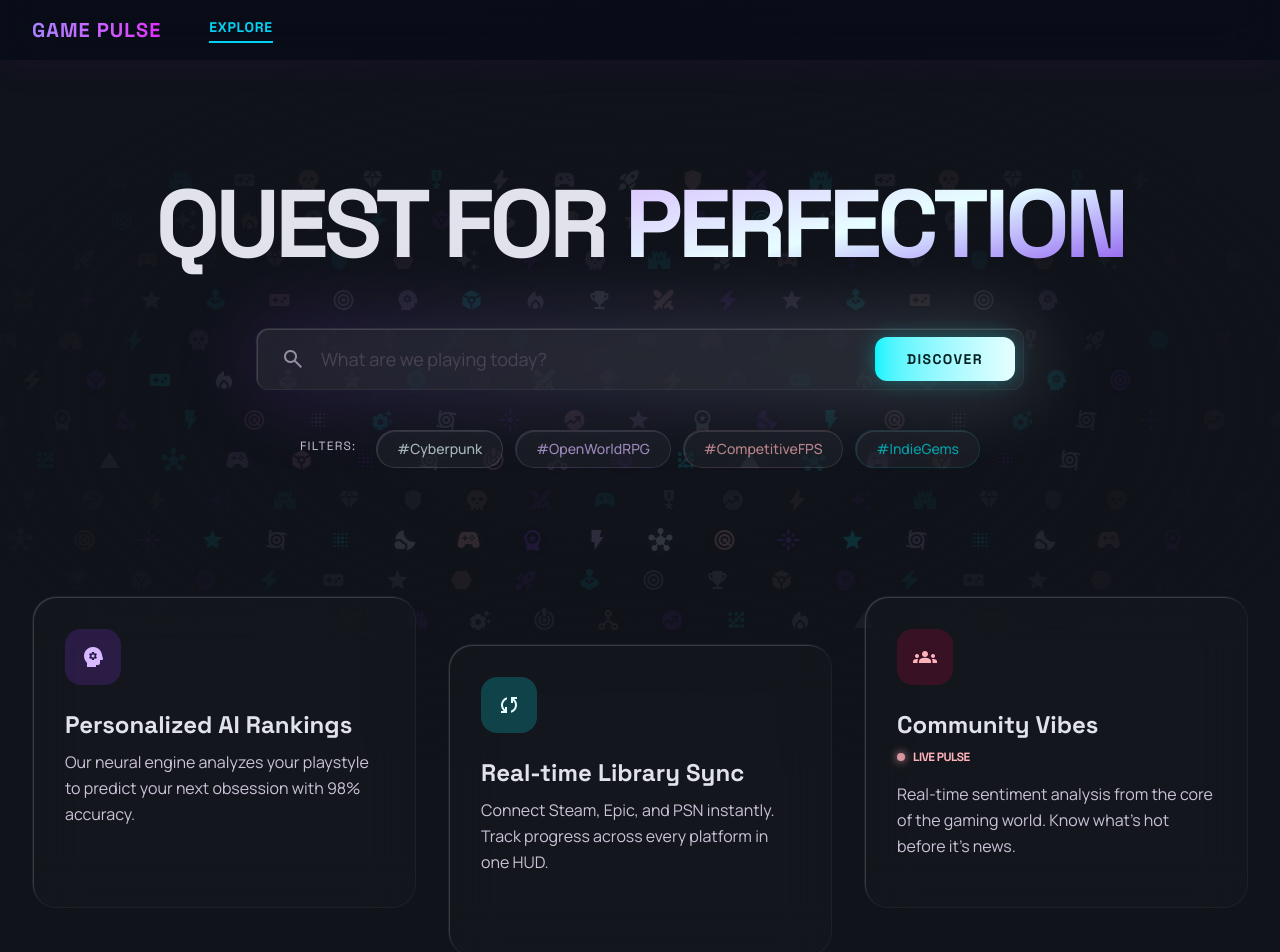
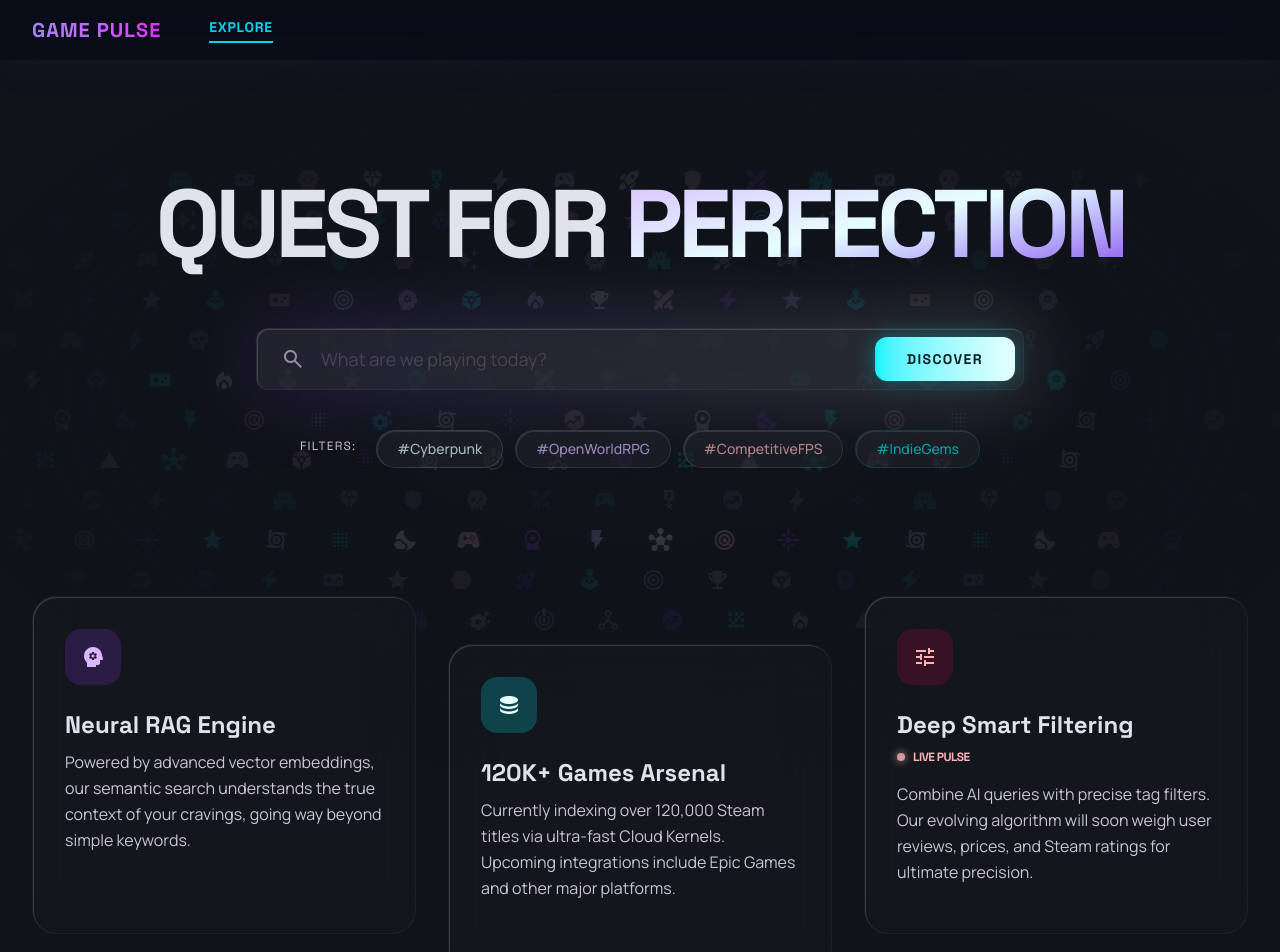
Before and after one commit to Enguer2/GamePulse, a Next.js app in the folder frontend/: page / in a window 1280 px wide. Shown: the top 952 px of the page. Built offline with nearby package versions, Linux system fonts and the light colour scheme.

Commit message:
Changing div content

```diff
--- a/frontend/src/components/featurecards.tsx
+++ b/frontend/src/components/featurecards.tsx
@@ -15,25 +15,25 @@ const CARDS: FeatureCard[] = [
     iconColor:   "text-[#d8b9ff]",
     iconBg:      "bg-[#8635e8]/20",
     glowColor:   "from-[#d8b9ff]/20",
-    title:       "Personalized AI Rankings",
-    description: "Our neural engine analyzes your playstyle to predict your next obsession with 98% accuracy.",
+    title:       "Neural RAG Engine",
+    description: "Powered by advanced vector embeddings, our semantic search understands the true context of your cravings, going way beyond simple keywords.",
   },
   {
-    icon:        "sync",
+    icon:        "database",
     iconColor:   "text-[#e6feff]",
     iconBg:      "bg-[#00f4fe]/20",
     glowColor:   "from-[#e6feff]/20",
-    title:       "Real-time Library Sync",
-    description: "Connect Steam, Epic, and PSN instantly. Track progress across every platform in one HUD.",
+    title:       "120K+ Games Arsenal",
+    description: "Currently indexing over 120,000 Steam titles via ultra-fast Cloud Kernels. Upcoming integrations include Epic Games and other major platforms.",
     offset:      true,
   },
   {
-    icon:        "groups",
+    icon:        "tune",
     iconColor:   "text-[#ffb2ba]",
     iconBg:      "bg-[#cd0047]/20",
     glowColor:   "from-[#ffb2ba]/20",
-    title:       "Community Vibes",
-    description: "Real-time sentiment analysis from the core of the gaming world. Know what's hot before it's news.",
+    title:       "Deep Smart Filtering",
+    description: "Combine AI queries with precise tag filters. Our evolving algorithm will soon weigh user reviews, prices, and Steam ratings for ultimate precision.",
     livePulse:   true,
   },
 ];
```
